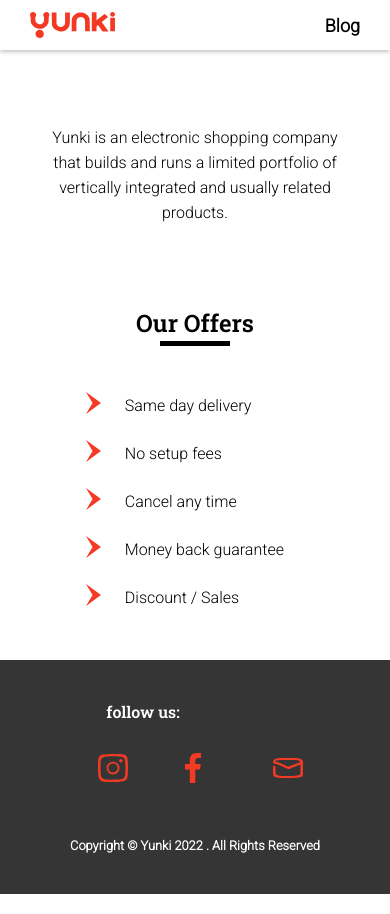
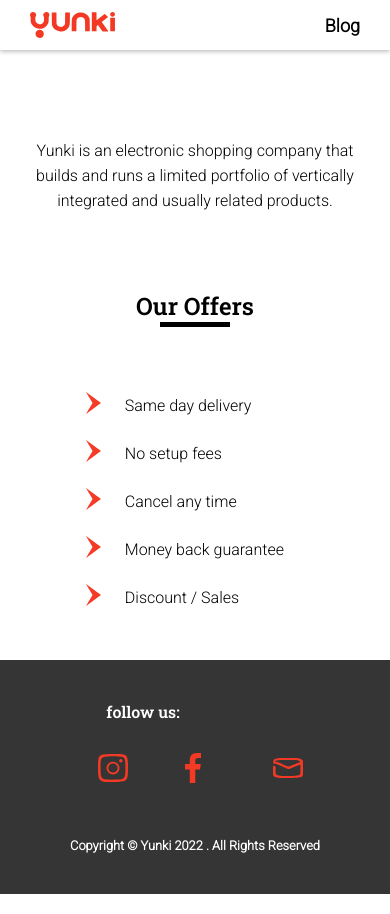
Before and after one commit to martinkyere/yunki.io, a Jekyll site: the page built from index.html, in a window 390 px wide. Built offline with Jekyll 4.4.1, drawn with Linux system fonts in a browser that asks for light colours.

Commit message:
initial commit

```diff
--- a/assets/css/main.css
+++ b/assets/css/main.css
@@ -54,7 +54,7 @@ font-family: 'Roboto', sans-serif;
 }
 .body-text{
     position: absolute;
-    width: 65vw;
+    width: 60vw;
     display: flex;
     align-items: center;
     justify-content: center;
@@ -268,7 +268,7 @@ font-family: 'Roboto', sans-serif;
         /* background: red; */
     }
     .body-text{
-        width: 290px;
+        width: 320px;
         position: relative;
         top: 0px;
     }
@@ -293,11 +293,11 @@ font-family: 'Roboto', sans-serif;
         font-size: 1.5rem;
         font-weight: bolder;
         position: absolute;
-        top: 7px;
+        top: -10px;
     }
     .offer-section .line{
         position: absolute;
-        top: 41px;
+        top: 22px;
         width: 18vw;
         height: .5vh;
         background: black;
```
